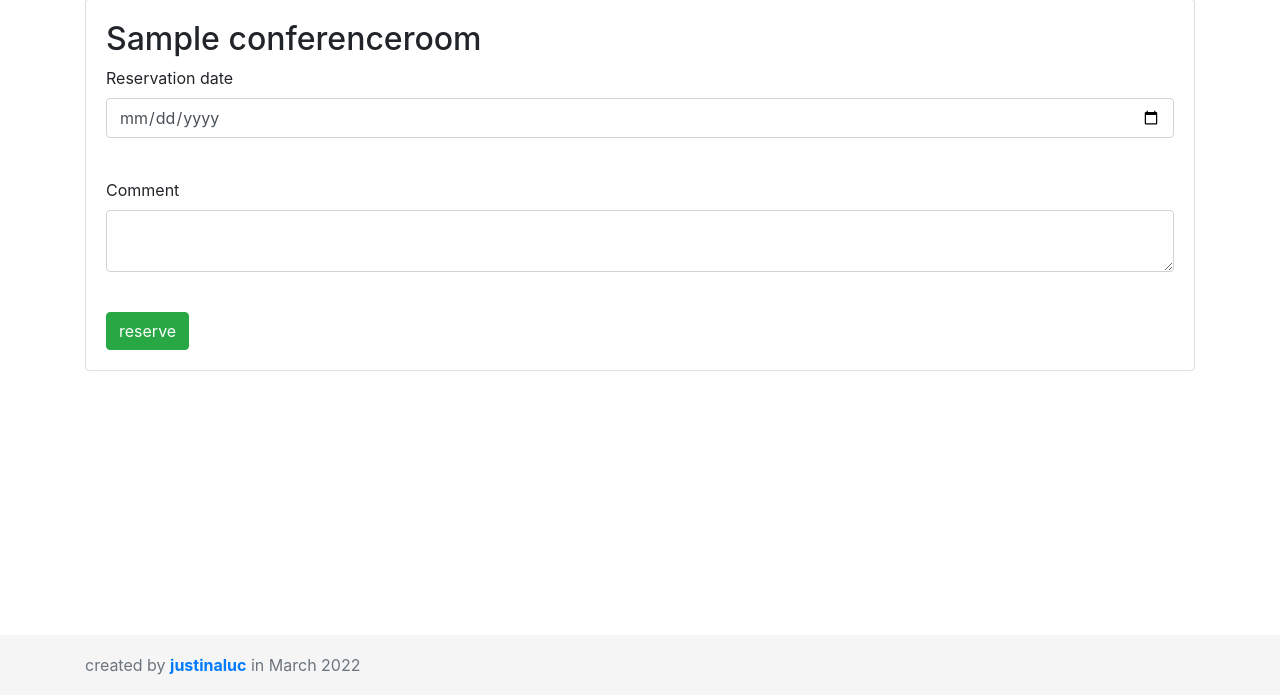
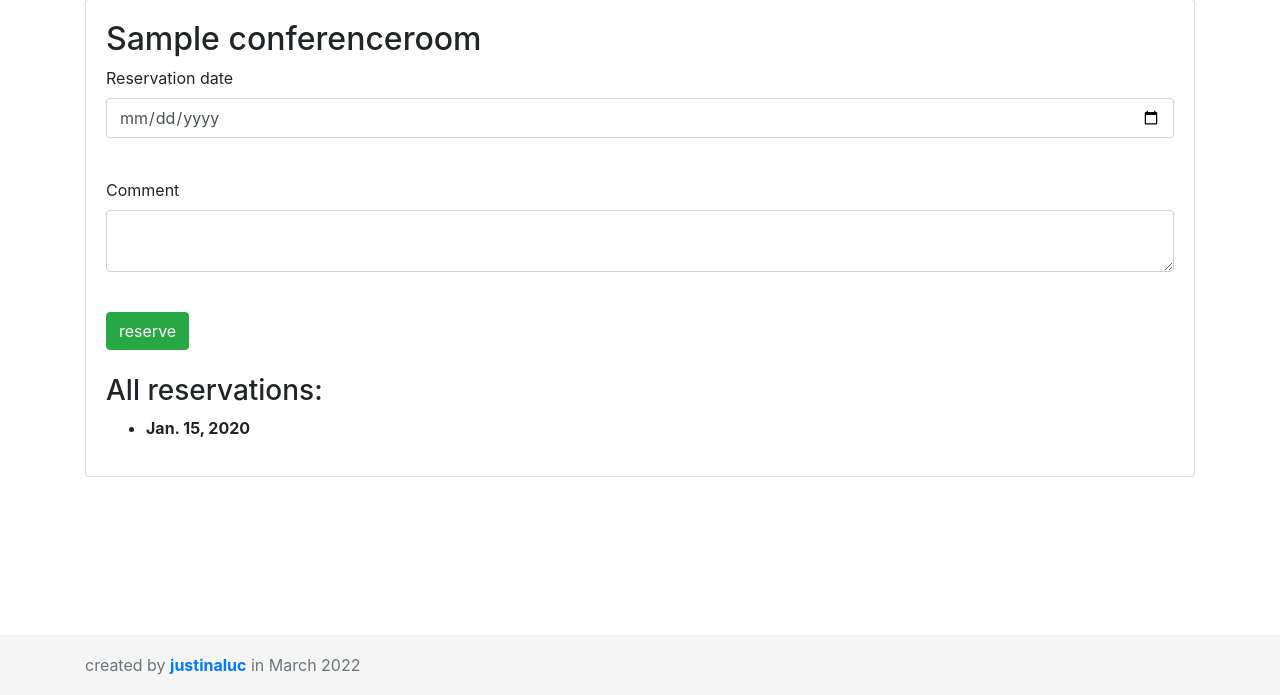
Before and after one commit to justinaluc/conference_room_booking, a Django app: page /room/reserve/1 in a window 1280 px wide. Shown: the part 105-800 px from the top of the page. Run offline with Django 4.2, Linux system fonts and the light colour scheme; tables that the repository leaves empty hold one stand-in row (values such as "Sample post"); some libraries are stand-ins or nearby versions.

Commit message:
add all reservations of this room when reserve by form

```diff
--- a/room_manager/templates/room_manager/reserveroom_detail.html
+++ b/room_manager/templates/room_manager/reserveroom_detail.html
@@ -19,6 +19,19 @@
         <br>
       <button type="submit" class="btn btn-success">reserve</button>
     </form>
+    {% if reservations %}
+        <br>
+        <h3>All reservations:</h3>
+                <ul>
+                {% for reservation in reservations %}
+                    <li>
+                        <p><b>{{reservation.date}}</b></p>
+                    </li>
+                {% endfor %}
+                </ul>
+        {% else %}
+        <h3>no reservations yet</h3>
+        {% endif %}
   </div>
 </div>
 <!-- Form end -->
@@ -32,4 +45,5 @@
 </div>
 <!-- Form error -->
 {% endif %}
+
 {% endblock %}
--- a/room_manager/views.py
+++ b/room_manager/views.py
@@ -75,7 +75,8 @@ class ReservationView(View):
 
     def get(self, request, room_id):
         room = ConferenceRoom.objects.get(id=room_id)
-        return render(request, "room_manager/reserveroom_detail.html", context={"room": room})
+        reservations = room.reserveroom_set.all()
+        return render(request, "room_manager/reserveroom_detail.html", context={"room": room, "reservations": reservations})
 
     def post(self, request, room_id):
         room = ConferenceRoom.objects.get(id=room_id)
```
